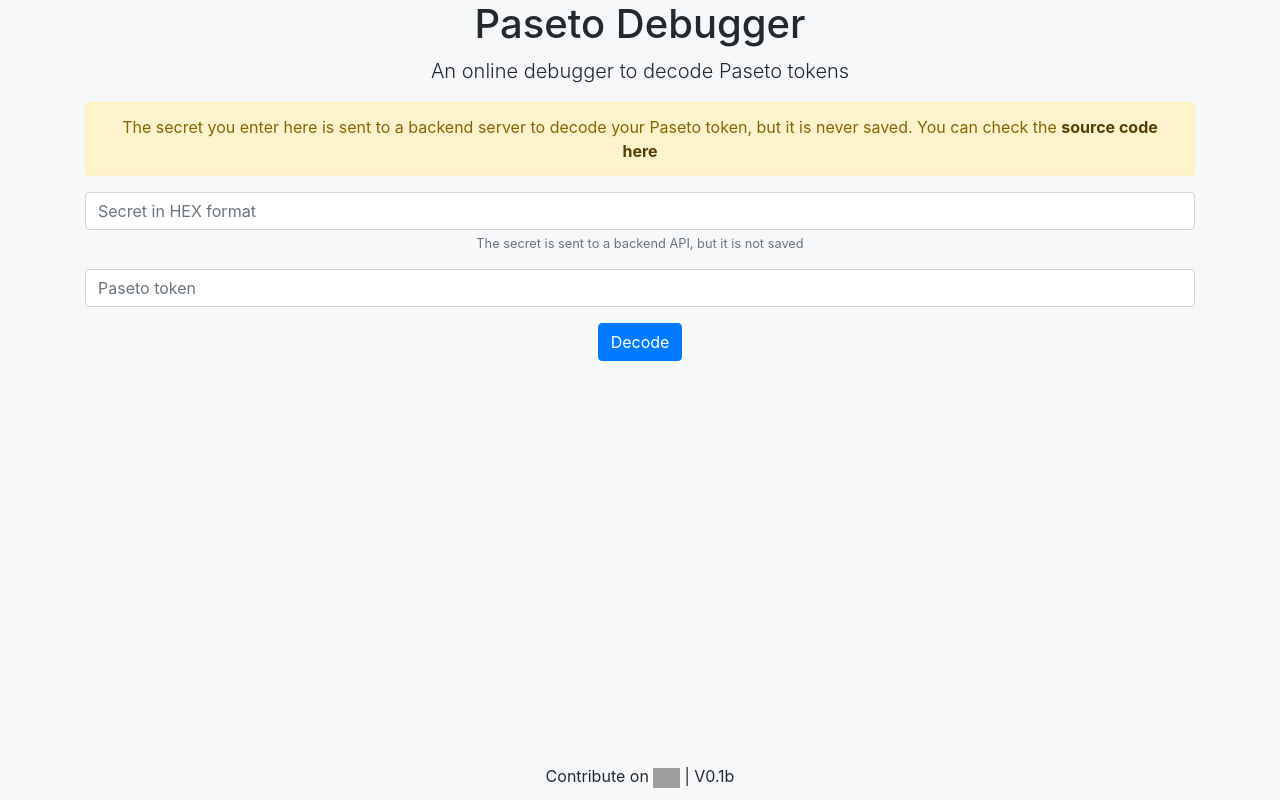
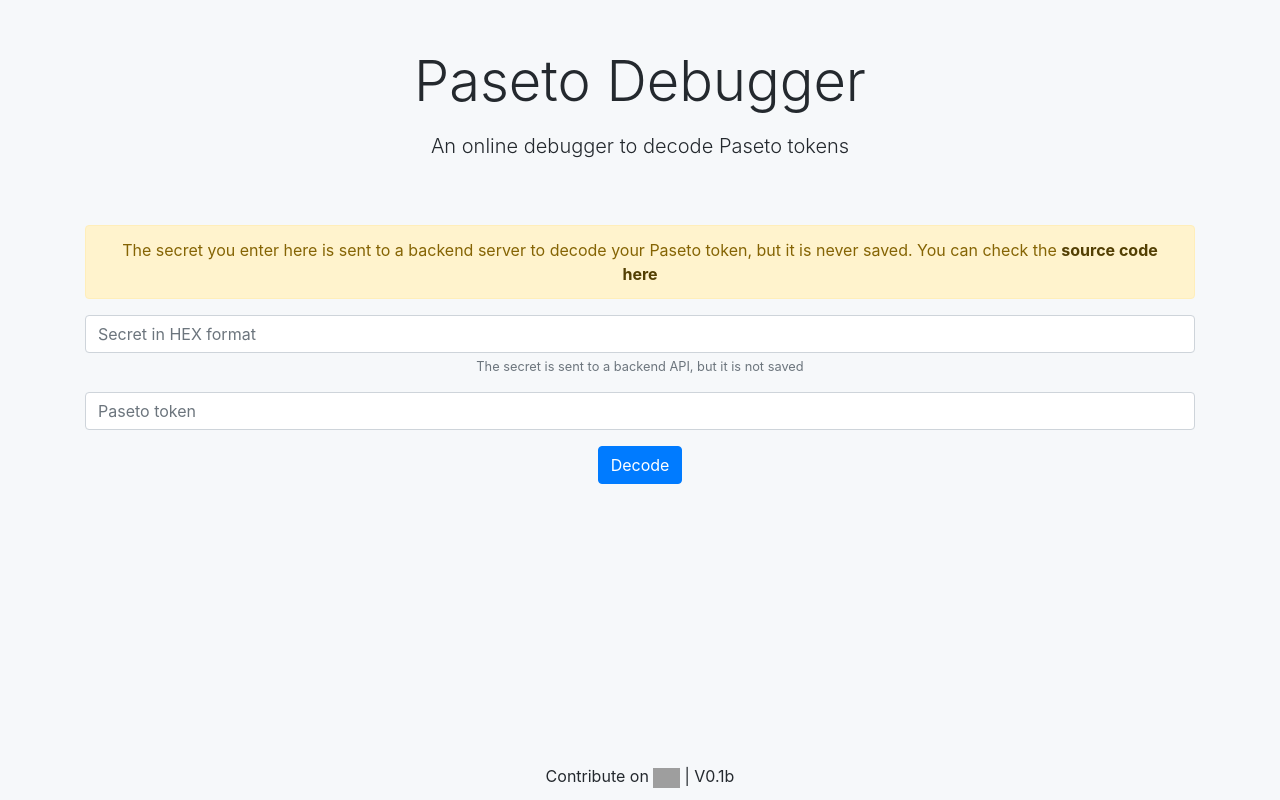
Before and after one commit to mehdibo/paseto-debugger, a Next.js app: page / in a window 1280 px wide. Built offline with nearby package versions, Linux system fonts and the light colour scheme; grey boxes are pictures that could not be loaded.

Commit message:
Enhance spacing and font-sizes for header

```diff
--- a/pages/index.js
+++ b/pages/index.js
@@ -48,12 +48,14 @@ export default function Home() {
           <header>
               <Row>
                   <Col>
-                      <h1>
-                          Paseto Debugger
-                      </h1>
-                      <p className={"lead"}>
-                          An online debugger to decode Paseto tokens
-                      </p>
+                      <div className="py-5">
+                          <h1 className="display-4 mb-3">
+                              Paseto Debugger
+                          </h1>
+                          <p className={"lead"}>
+                              An online debugger to decode Paseto tokens
+                          </p>
+                      </div>
                       <Alert variant="warning" className={"mx-auto"}>
                           The secret you enter here is sent to a backend server to decode your Paseto token, but it is never saved.
                           You can check the <a href={"https://github.com/mehdibo/paseto-debugger/"} className={"alert-link"}>source code here</a>
```
